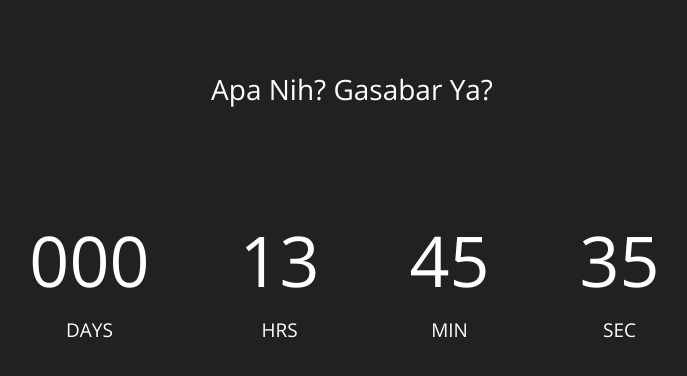
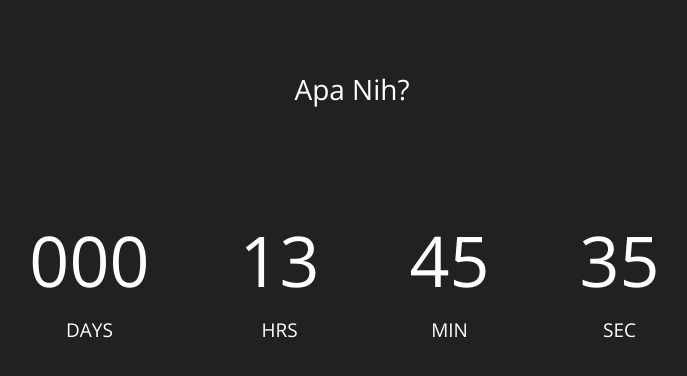
Before and after one commit to BurnNih/countdown, a plain HTML site: page index.html in a window 1280 px wide. Shown: the part 262-638 px from the top of the page, without its empty margins (288-975 px from the left). Drawn offline with nearby package versions, Linux system fonts and the light colour scheme.

Commit message:
Update index.html

```diff
--- a/index.html
+++ b/index.html
@@ -26,7 +26,7 @@ Theme by: WebThemez.com
 		<div class="logo"><h1><img src="images/logo1.png" /></h1>	</div>
 		</div>
 	</div>
-	<h2>Apa Nih? Gasabar ya?</h2>
+	<h2>Apa Nih?</h2>
 <div class="countdown styled"></div>
 </div>
 </section>
```
